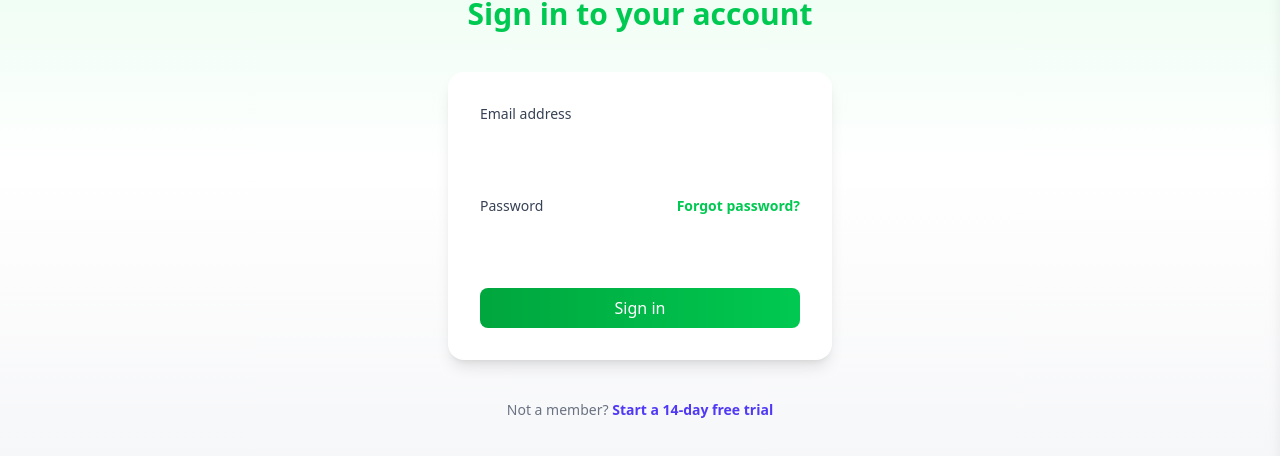
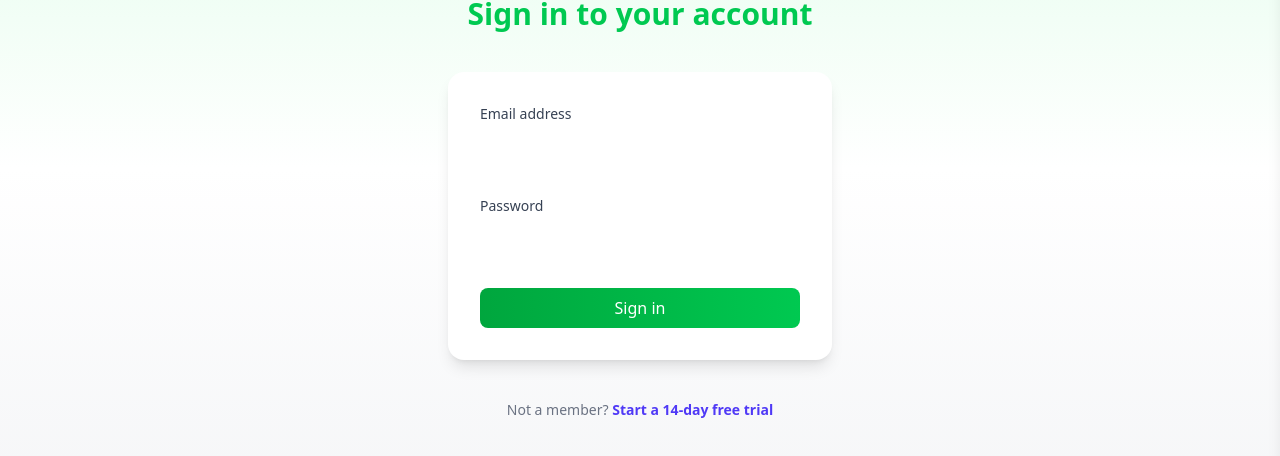
Before and after one commit to Sushantmg/hamro-mart, a Next.js app: page /login in a window 1280 px wide. Shown: the part 314-770 px from the top of the page. Built offline with nearby package versions, Linux system fonts and the light colour scheme.

Commit message:
login+admin panel

```diff
--- a/src/app/admin/page.tsx
+++ b/src/app/admin/page.tsx
@@ -1,12 +1,16 @@
-'use client';
+"use client";
 
-import React, { useEffect, useState, ReactNode } from 'react';
+import React, { useEffect, useState, ReactNode } from "react";
+import { useRouter } from "next/navigation";
+import Cookies from "js-cookie";
+import toast from "react-hot-toast";
+
 import {
   ShoppingCartIcon,
   UserGroupIcon,
   TagIcon,
   CubeIcon,
-} from '@heroicons/react/24/outline';
+} from "@heroicons/react/24/outline";
 
 type Product = {
   id: number;
@@ -30,15 +34,25 @@ type StatCardProps = {
 };
 
 export default function Dashboard() {
+  const router = useRouter();
+
   const [products, setProducts] = useState<Product[]>([]);
   const [users, setUsers] = useState<User[]>([]);
   const [loading, setLoading] = useState(true);
 
   useEffect(() => {
+    const token = Cookies.get("ecom-token");
+
+    if (token !== "admin") {
+      toast.error("Access denied. Admins only.");
+      router.push("/login");
+      return;
+    }
+
     async function fetchData() {
       try {
-        const productRes = await fetch('http://localhost:3007/products');
-        const userRes = await fetch('http://localhost:3007/users');
+        const productRes = await fetch("http://localhost:3007/products");
+        const userRes = await fetch("http://localhost:3007/users");
         const productsData = await productRes.json();
         const usersData = await userRes.json();
 
@@ -46,13 +60,13 @@ export default function Dashboard() {
         setUsers(usersData);
         setLoading(false);
       } catch (error) {
-        console.error('Error fetching data:', error);
+        console.error("Error fetching data:", error);
         setLoading(false);
       }
     }
 
     fetchData();
-  }, []);
+  }, [router]);
 
   const discountedProducts = products.filter((p) => p.discount > 0);
   const categories = [...new Set(products.map((p) => p.category))];
@@ -109,9 +123,7 @@ function StatCard({ title, value, icon, gradient }: StatCardProps) {
       <div className="flex items-center space-x-4">
         <div className="p-3 bg-white rounded-full shadow-md">{icon}</div>
         <div>
-          <p className="text-sm text-gray-600 font-semibold uppercase">
-            {title}
-          </p>
+          <p className="text-sm text-gray-600 font-semibold uppercase">{title}</p>
           <p className="text-3xl font-extrabold text-gray-800">{value}</p>
         </div>
       </div>
--- a/src/app/login/page.tsx
+++ b/src/app/login/page.tsx
@@ -4,19 +4,20 @@ import { useRouter } from "next/navigation";
 import Link from "next/link";
 import { useState, useEffect } from "react";
 import toast from "react-hot-toast";
-
+import Cookies from "js-cookie";
 
 export default function LoginForm() {
   const router = useRouter();
   const [email, setEmail] = useState("");
   const [password, setPassword] = useState("");
+  const [isLoggedIn, setIsLoggedIn] = useState(false);
 
   useEffect(() => {
-    const isLoggedIn = localStorage.getItem("ecom-token");
-    if (isLoggedIn) {
-      router.push("/");
+    const token = Cookies.get("ecom-token");
+    if (token) {
+      setIsLoggedIn(true); // Show logout button instead of login form
     }
-  }, [router]);
+  }, []);
 
   const handleSubmit = (e: React.FormEvent) => {
     e.preventDefault();
@@ -24,21 +25,27 @@ export default function LoginForm() {
     if (!email || !password) return;
 
     if (email === "Sus@gmail.com" && password === "1234") {
-      localStorage.setItem("ecom-token", "Sushan's token");
+      Cookies.set("ecom-token", "Sushan's token", { expires: 7 });
       toast.success("Login successful!");
       router.push("/");
     } else if (email === "admin@gmail.com" && password === "1234") {
-      localStorage.setItem("ecom-token", "admin");
+      Cookies.set("ecom-token", "admin", { expires: 7 });
       toast.success("Login successful!");
-      router.push("/admin/dashboard");
+      router.push("/admin");
     } else {
       toast.error("Wrong credentials");
     }
   };
 
+  const handleLogout = () => {
+    Cookies.remove("ecom-token");
+    toast.success("Logged out!");
+    setIsLoggedIn(false); // Show the login form again
+    setEmail("");
+    setPassword("");
+  };
+
   return (
-    <>
-
     <div className="flex min-h-screen flex-1 flex-col justify-center px-6 py-12 lg:px-8 bg-gradient-to-b from-green-100 via-white to-gray-100 dark:from-gray-900 dark:via-gray-800 dark:to-gray-900 transition-colors duration-500">
       <div className="sm:mx-auto sm:w-full sm:max-w-sm">
         <Link href="/">
@@ -49,14 +56,28 @@ export default function LoginForm() {
           />
         </Link>
         <h2 className="mt-10 text-center text-3xl font-bold text-green-500 dark:text-green-300">
-            Sign in to your account
+          {isLoggedIn ? "You are already logged in" : "Sign in to your account"}
         </h2>
       </div>
 
       <div className="mt-10 sm:mx-auto sm:w-full sm:max-w-sm">
-          <form onSubmit={handleSubmit} className="space-y-6 bg-white dark:bg-gray-800 p-8 rounded-2xl shadow-lg">
+        {isLoggedIn ? (
+          <button
+            onClick={handleLogout}
+            className="w-full bg-red-600 hover:bg-red-700 text-white py-2 rounded-lg shadow-lg transition-all duration-300"
+          >
+            Logout
+          </button>
+        ) : (
+          <form
+            onSubmit={handleSubmit}
+            className="space-y-6 bg-white dark:bg-gray-800 p-8 rounded-2xl shadow-lg"
+          >
             <div>
-              <label htmlFor="email" className="block text-sm font-medium text-gray-700 dark:text-gray-300">
+              <label
+                htmlFor="email"
+                className="block text-sm font-medium text-gray-700 dark:text-gray-300"
+              >
                 Email address
               </label>
               <div className="mt-2">
@@ -73,14 +94,12 @@ export default function LoginForm() {
 
             <div>
               <div className="flex items-center justify-between">
-                <label htmlFor="password" className="block text-sm font-medium text-gray-700 dark:text-gray-300">
+                <label
+                  htmlFor="password"
+                  className="block text-sm font-medium text-gray-700 dark:text-gray-300"
+                >
                   Password
                 </label>
-                <div className="text-sm">
-                  <a href="#" className="font-semibold text-green-500 hover:text-green-400">
-                    Forgot password?
-                  </a>
-                </div>
               </div>
               <div className="mt-2">
                 <input
@@ -103,7 +122,9 @@ export default function LoginForm() {
               </button>
             </div>
           </form>
+        )}
 
+        {!isLoggedIn && (
           <p className="mt-10 text-center text-sm text-gray-500 dark:text-gray-400">
             Not a member?{" "}
             <a
@@ -113,8 +134,8 @@ export default function LoginForm() {
               Start a 14-day free trial
             </a>
           </p>
+        )}
       </div>
     </div>
-    </>
   );
 }
```
Lines whose indentation alone changed are shown as unchanged.
